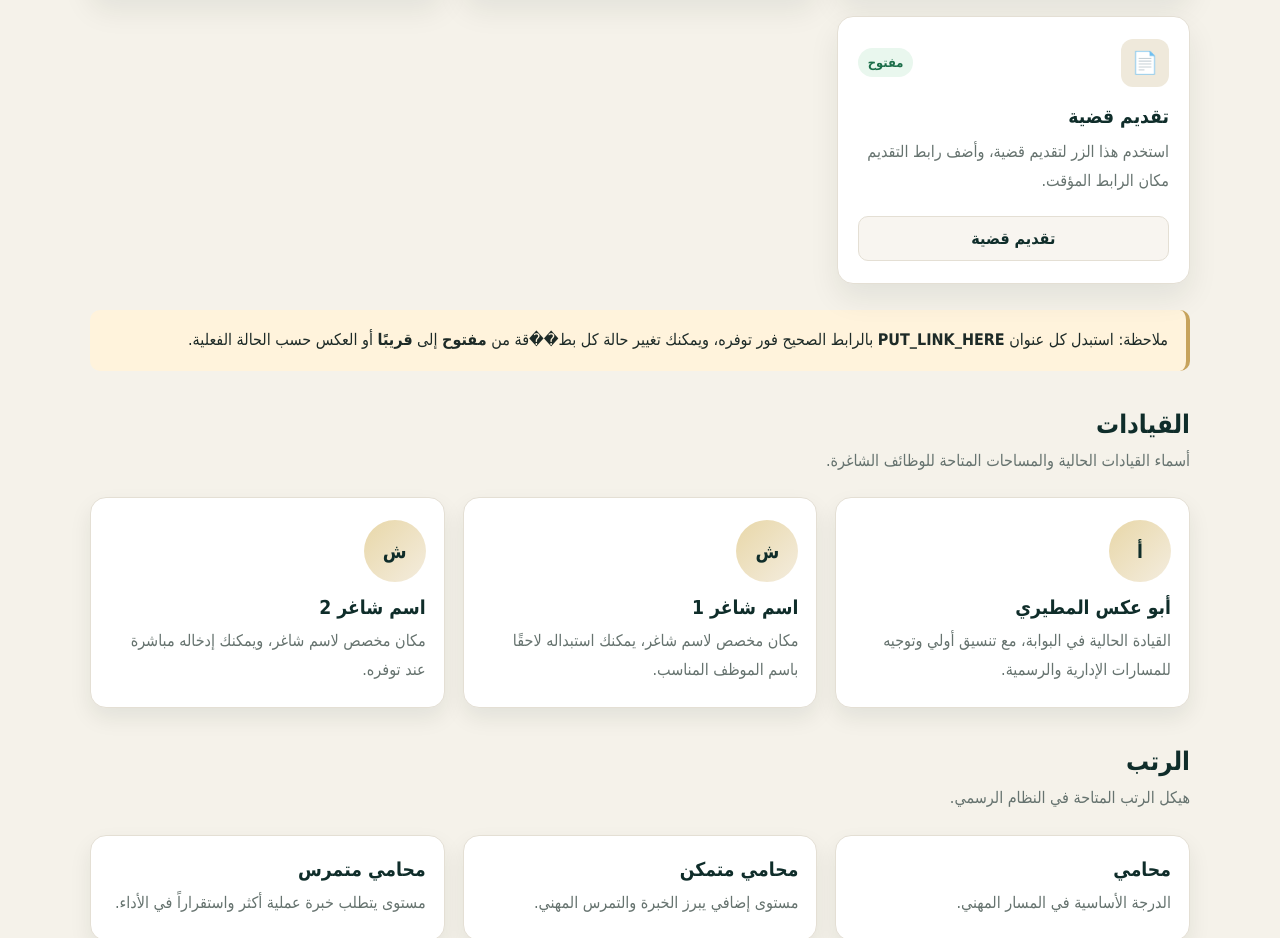
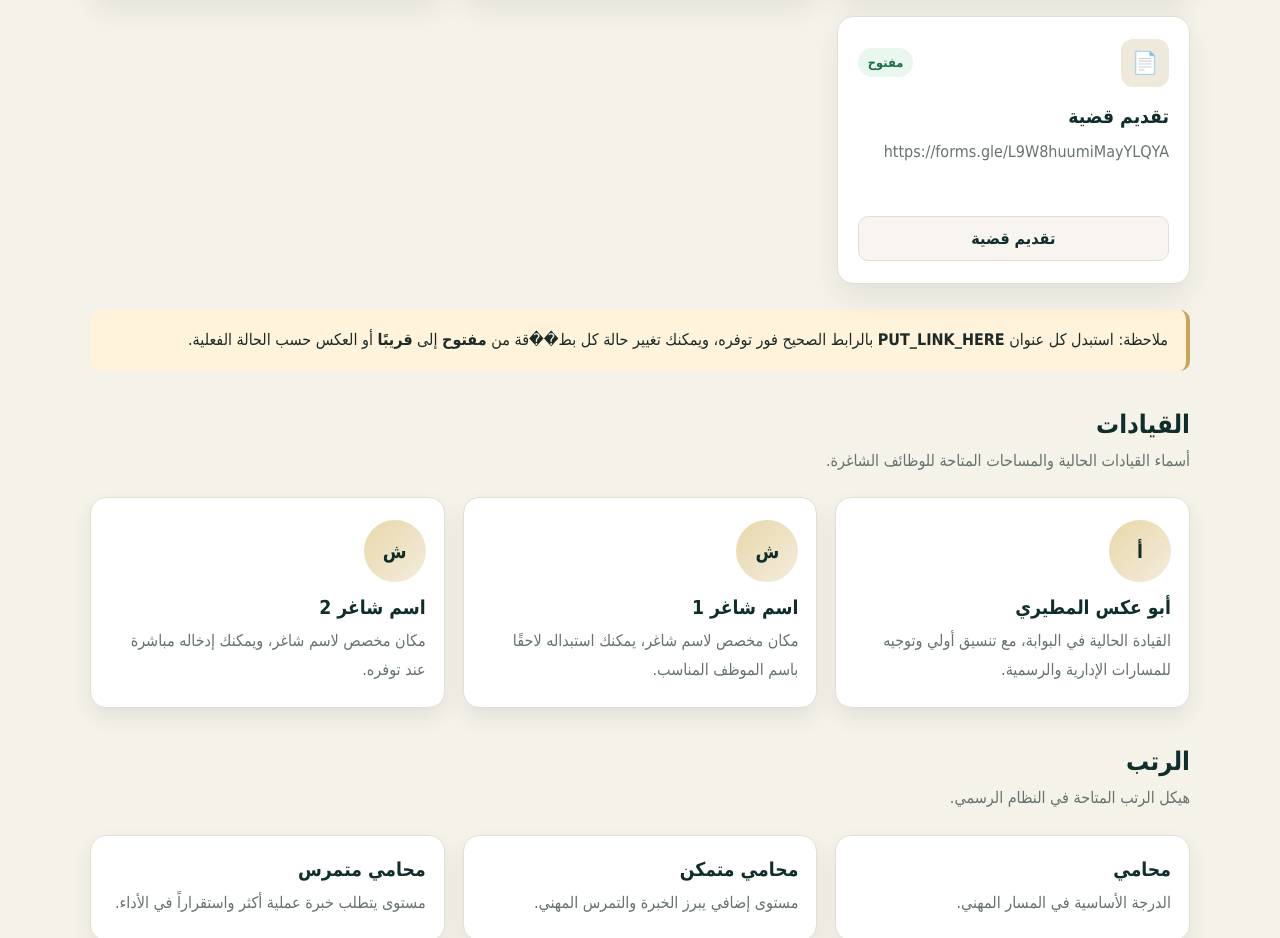
Before and after one commit to k8p6ddkf5z-netizen/abotalal-KSA-Discord, a plain HTML site: page index.html in a window 1280 px wide. Shown: the part 1060-1998 px from the top of the page. Drawn offline with Linux system fonts and the light colour scheme.

Commit message:
Update case submission instructions with link
Updated the paragraph text to include a link for case submission.

```diff
--- a/index.html
+++ b/index.html
@@ -594,7 +594,7 @@
               <span class="status open">مفتوح</span>
             </div>
             <h3>تقديم قضية</h3>
-            <p>استخدم هذا الزر لتقديم قضية، وأضف رابط التقديم مكان الرابط المؤقت.</p>
+            <p>https://forms.gle/L9W8huumiMayYLQYA</p>
             <a class="button" href="PUT_LINK_HERE" target="_blank" rel="noopener noreferrer">تقديم قضية</a>
           </article>
         </div>
```
